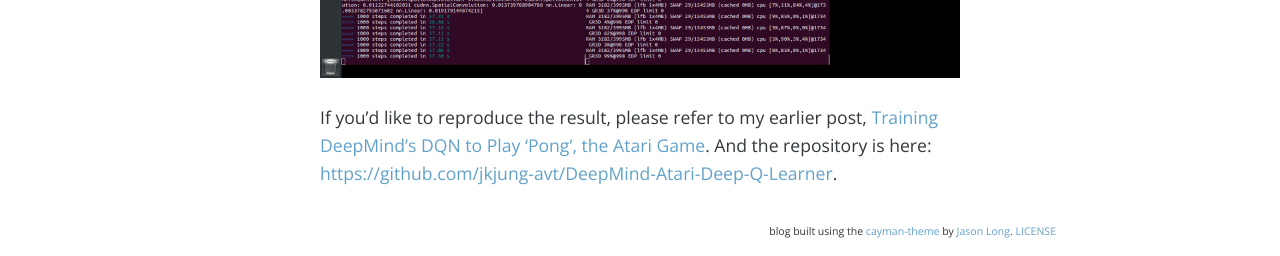
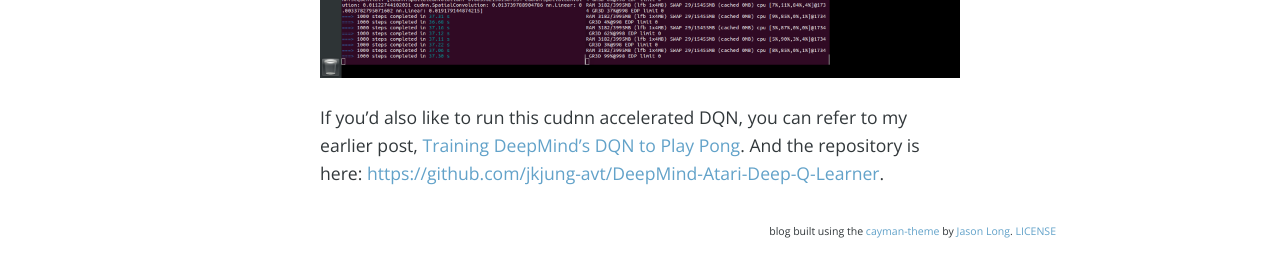
Before and after one commit to jkjung-avt/jkjung-avt.github.io, a Jekyll site: the page built from _posts/2017-02-22-dqn-cudnn.md, in a window 1280 px wide. Shown: the part 2095-2351 px from the top of the page. Built offline with Jekyll 4.4.1, drawn with Linux system fonts in a browser that asks for light colours; nearby versions of some CDN libraries; comment, search, counter and statistics services are not loaded.

Commit message:
Fix error which caused GitHub page build failure

```diff
--- a/_posts/2017-02-22-dqn-cudnn.md
+++ b/_posts/2017-02-22-dqn-cudnn.md
@@ -41,4 +41,4 @@ When I looked deeper at the 'Improvement #2' case (as shown in the screenshot be
 
 ![screenshot of Improvement #2](/assets/2017-02-22-dqn-cudnn/display_3_cudnn.png)
 
-If you'd like to reproduce the result, please refer to my earlier post, [Training DeepMind's DQN to Play 'Pong', the Atari Game](https://jkjung-avt.github.io/dqn-pong/). And the repository is here: [https://github.com/jkjung-avt/DeepMind-Atari-Deep-Q-Learner](https://github.com/jkjung-avt/DeepMind-Atari-Deep-Q-Learner).
+If you'd also like to run this cudnn accelerated DQN, you can refer to my earlier post, [Training DeepMind's DQN to Play Pong](https://jkjung-avt.github.io/dqn-pong/). And the repository is here: [https://github.com/jkjung-avt/DeepMind-Atari-Deep-Q-Learner](https://github.com/jkjung-avt/DeepMind-Atari-Deep-Q-Learner).
```
